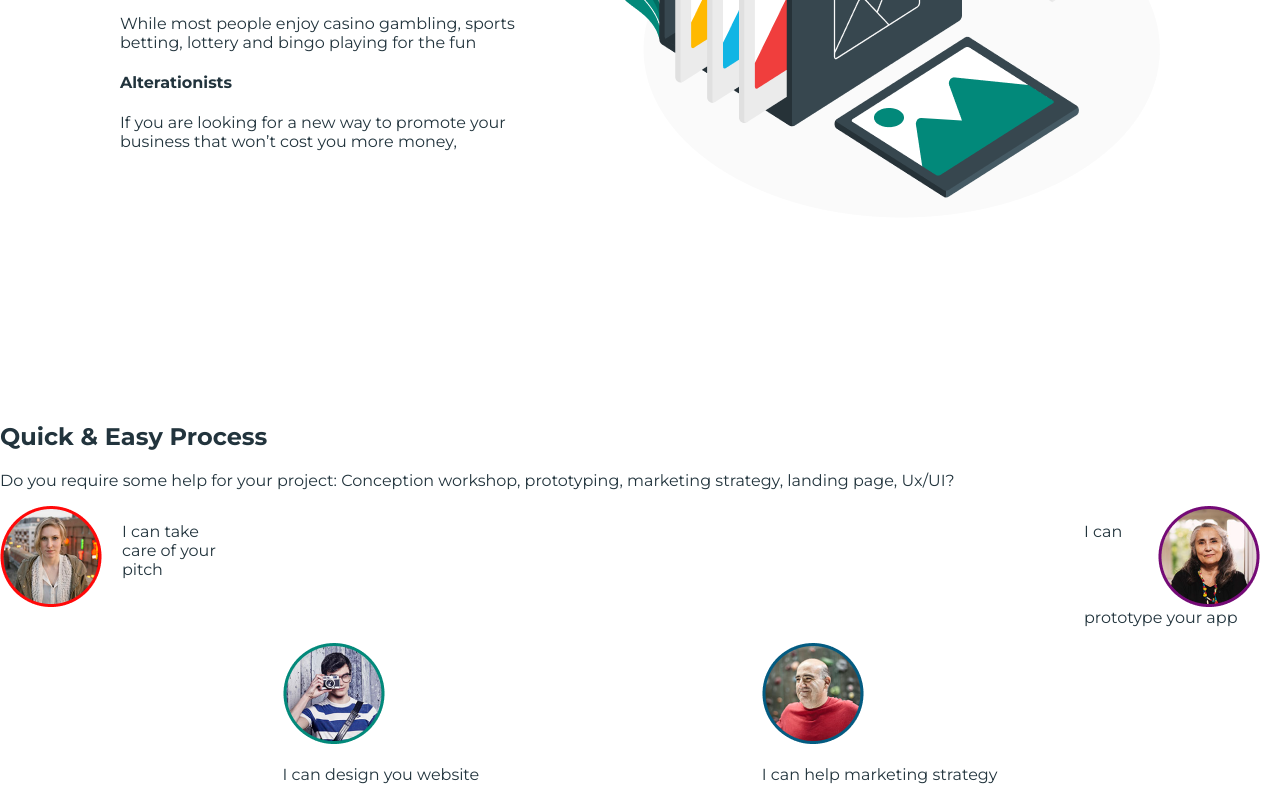
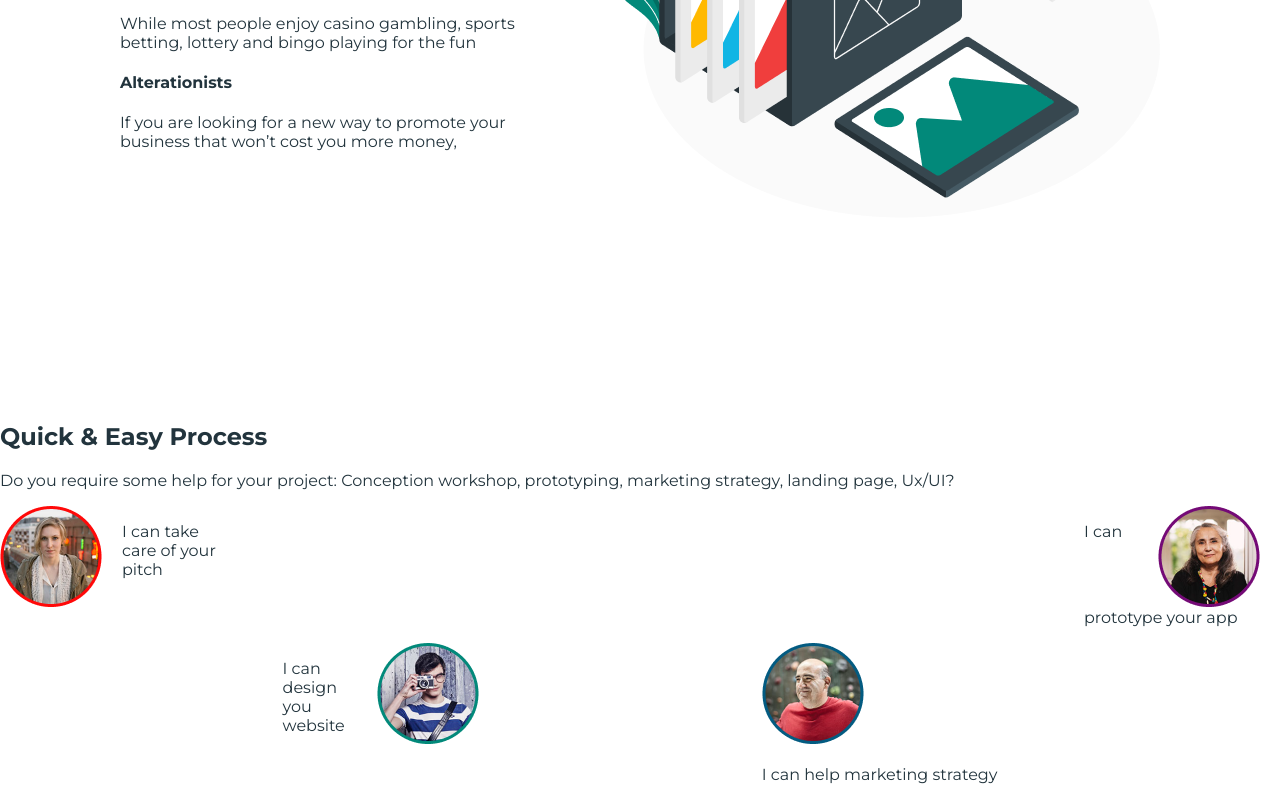
Before and after one commit to BakuEmilov/maket, a plain HTML site: page index.html in a window 1280 px wide. Shown: the part 3009-3809 px from the top of the page. Drawn offline with Linux system fonts and the light colour scheme; a web font is replaced by a local one.

Commit message:
set in avator-3 float right and margin

```diff
--- a/style.css
+++ b/style.css
@@ -290,3 +290,9 @@ section .button-3 {
   display: flex;
   justify-content: space-evenly;
 }
+
+
+.second-col .avator-3 img{
+  float: right;
+  margin-left: 20px;
+}
```
